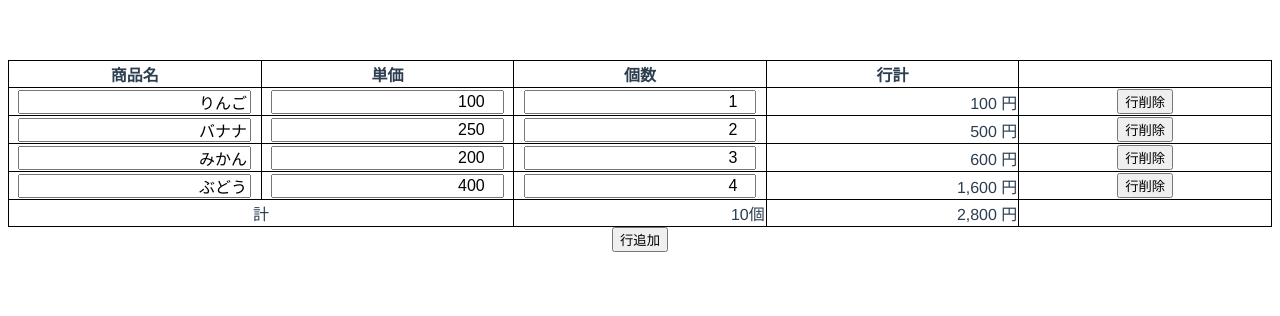
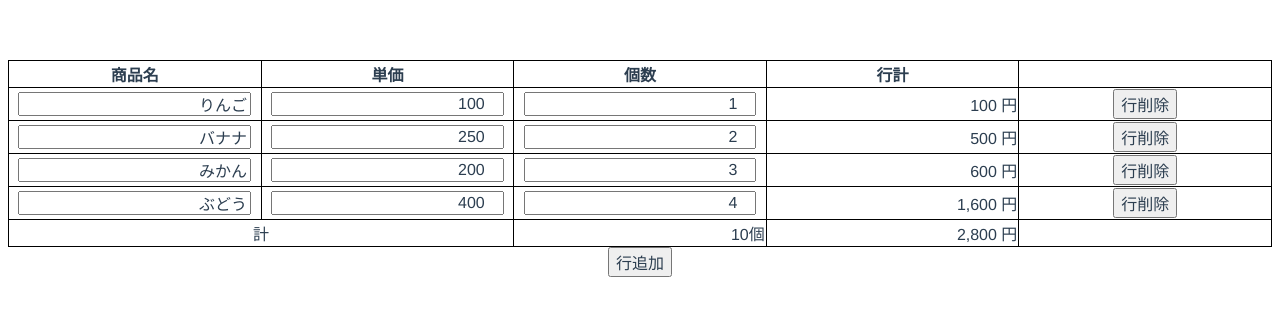
Before and after one commit to h-fujikura/codeSandBox_vueCli, a Vue app: page / in a window 1280 px wide. Shown: the top 316 px of the page. Built offline with nearby package versions, Linux system fonts and the light colour scheme.

Commit message:
ルートid名appに変更

```diff
--- a/src/App.vue
+++ b/src/App.vue
@@ -1,5 +1,5 @@
 <template>
-  <div id="demo">
+  <div id="app">
     <calc-table :items="fruits"></calc-table>
   </div>
 </template>
@@ -29,13 +29,15 @@ export default {
 </script>
 
 <style>
-#demo {
+#app {
+  margin-top: 60px;
+}
+* {
   font-family: "Avenir", Helvetica, Arial, sans-serif;
   -webkit-font-smoothing: antialiased;
   -moz-osx-font-smoothing: grayscale;
   text-align: center;
   color: #2c3e50;
-  margin-top: 60px;
   font-size: 16px;
 }
 </style>
```
